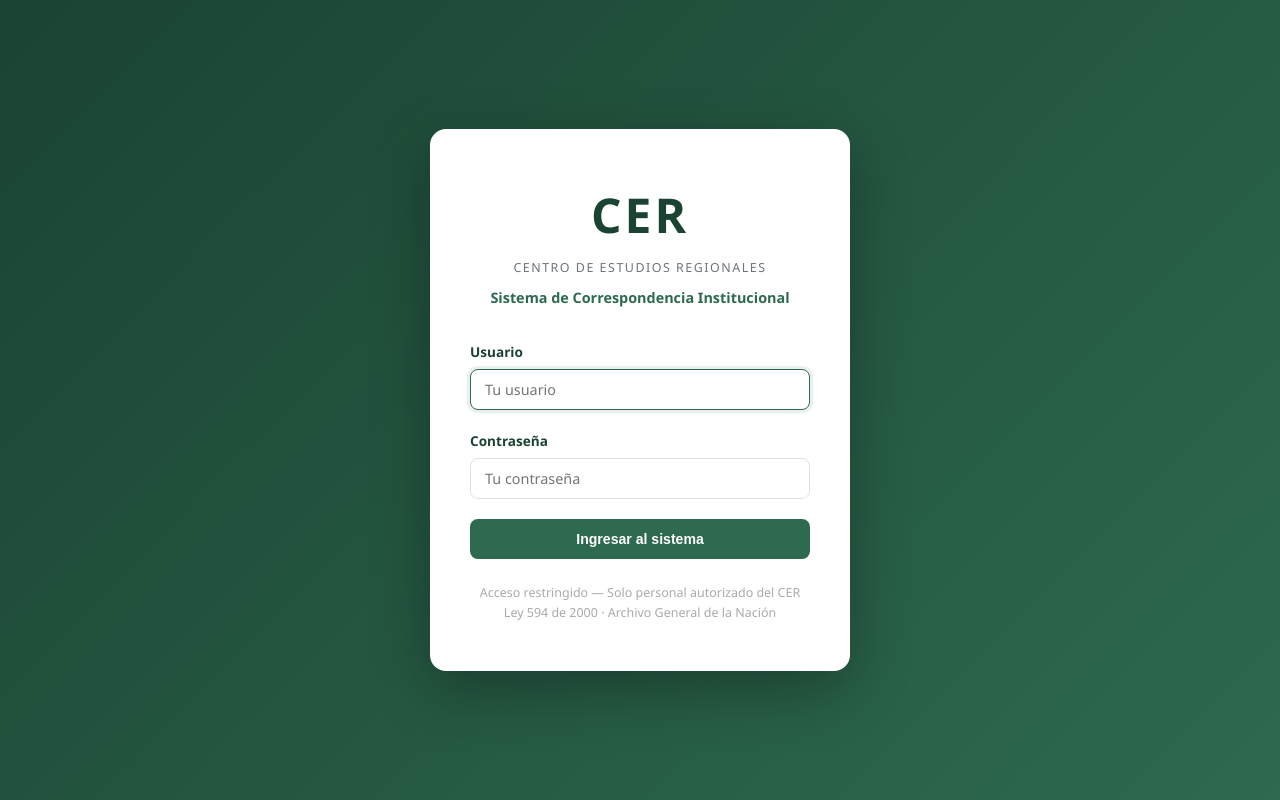
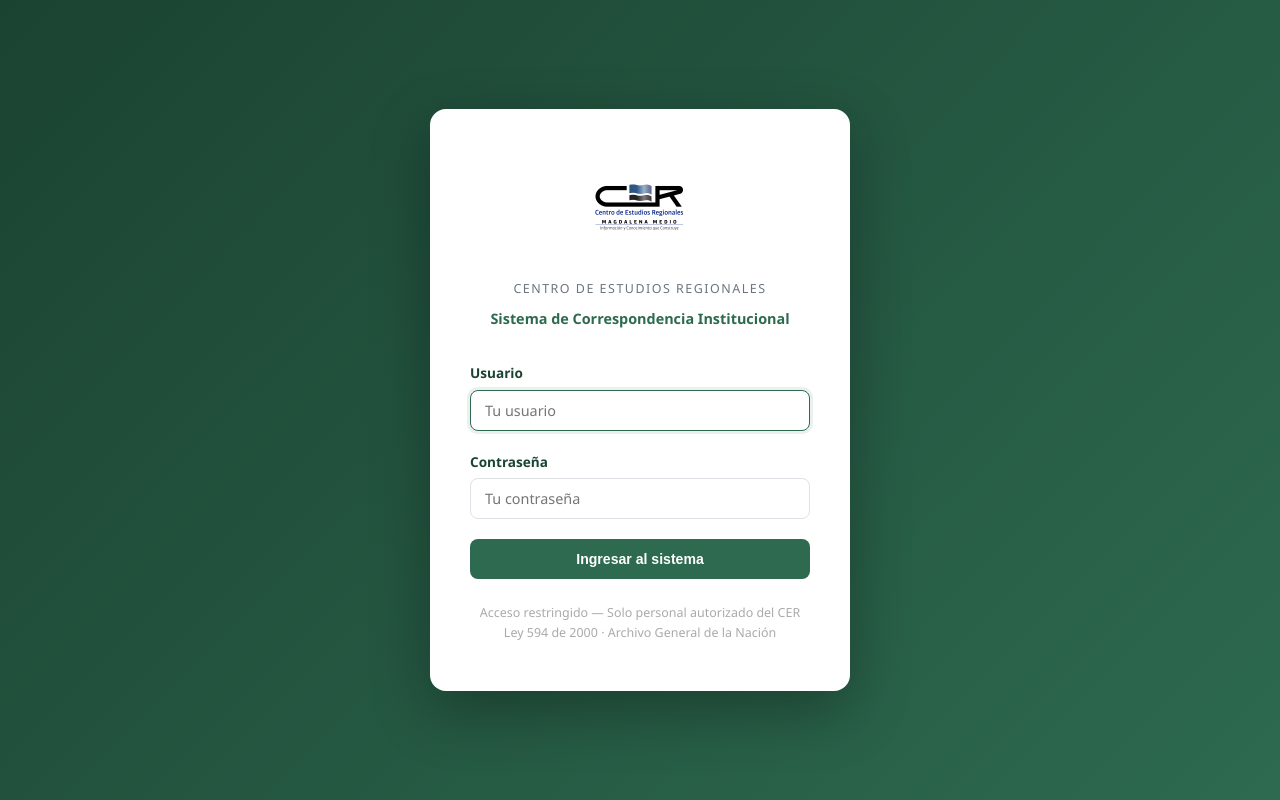
Before and after one commit to SwbasAprende/cer-correspondencia, a Django app: page /login/ in a window 1280 px wide. Run offline with Django 4.2, Linux system fonts and the light colour scheme.

Commit message:
feat: logo institucional CER en sidebar y login

```diff
--- a/templates/usuarios/login.html
+++ b/templates/usuarios/login.html
@@ -11,10 +11,12 @@
 <div class="cer-login-page">
   <div class="cer-login-box">
     <div class="cer-login-logo">
-      <div class="sigla">CER</div>
-      <div class="nombre">Centro de Estudios Regionales</div>
-      <div class="sistema">Sistema de Correspondencia Institucional</div>
-    </div>
+  <img src="{% static 'img/logo_cer.jpg' %}"
+       alt="Logo CER"
+       style="max-width:180px;max-height:100px;object-fit:contain;margin-bottom:12px;">
+  <div class="nombre">Centro de Estudios Regionales</div>
+  <div class="sistema">Sistema de Correspondencia Institucional</div>
+</div>
     {% if form.errors %}
     <div class="cer-alerta alerta-error">
       ❌ Usuario o contraseña incorrectos.
```
Also changed, not shown: templates/base/base.html (+5 -3 lines), static/img/logo_cer.jpg (added).
